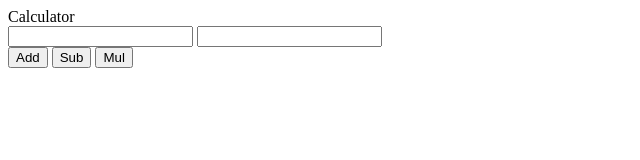
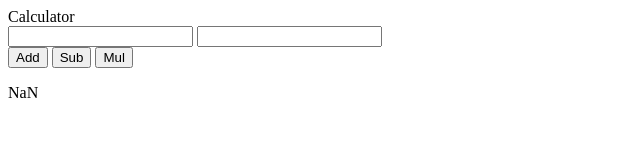
Before and after one commit to itsmasad/JavaScript---Course, a plain HTML site: page Functions/cal.html in a window 1280 px wide. Both pictures are taken after a click on the button "Mul". Shown: the full height of the page, 0-640 px from the left. Drawn offline with Linux system fonts and the light colour scheme.

Commit message:
Updated code

```diff
--- a/Functions/cal.html
+++ b/Functions/cal.html
@@ -16,9 +16,13 @@
         // Calling the sub function on click
         document.getElementById("subbtn").onclick=sub2Numbers;
 
+        // Calling the sub function on click
+        document.getElementById("multbtn").onclick=mul2Numbers;
 
-        // Capturing the value provided in to those input boxes
+
+        // Adding Numbers
         function add2Numbers(){
+            // Capturing the value provided in to those input boxes
             // it is getting the data in string formate
             let a=document.getElementById("val1").value;
             let b=document.getElementById("val2").value;
@@ -28,6 +32,8 @@
             // Here we are projecting the value in "p" tag,
             document.getElementById("result").innerHTML=res;
         }
+
+        // Subtracting Numbers
         function sub2Numbers(){
             let a=document.getElementById("val1").value;
             let b=document.getElementById("val2").value;
@@ -35,5 +41,13 @@
             document.getElementById("result").innerHTML=res;
         }
 
+        //Multiplying Numbers
+        function mul2Numbers(){
+            let a=document.getElementById("val1").value;
+            let b=document.getElementById("val2").value;
+            let res=parseInt(a)*parseInt(b);
+            document.getElementById("result").innerHTML=res;
+        }
+
     </script>
 </html>
```
